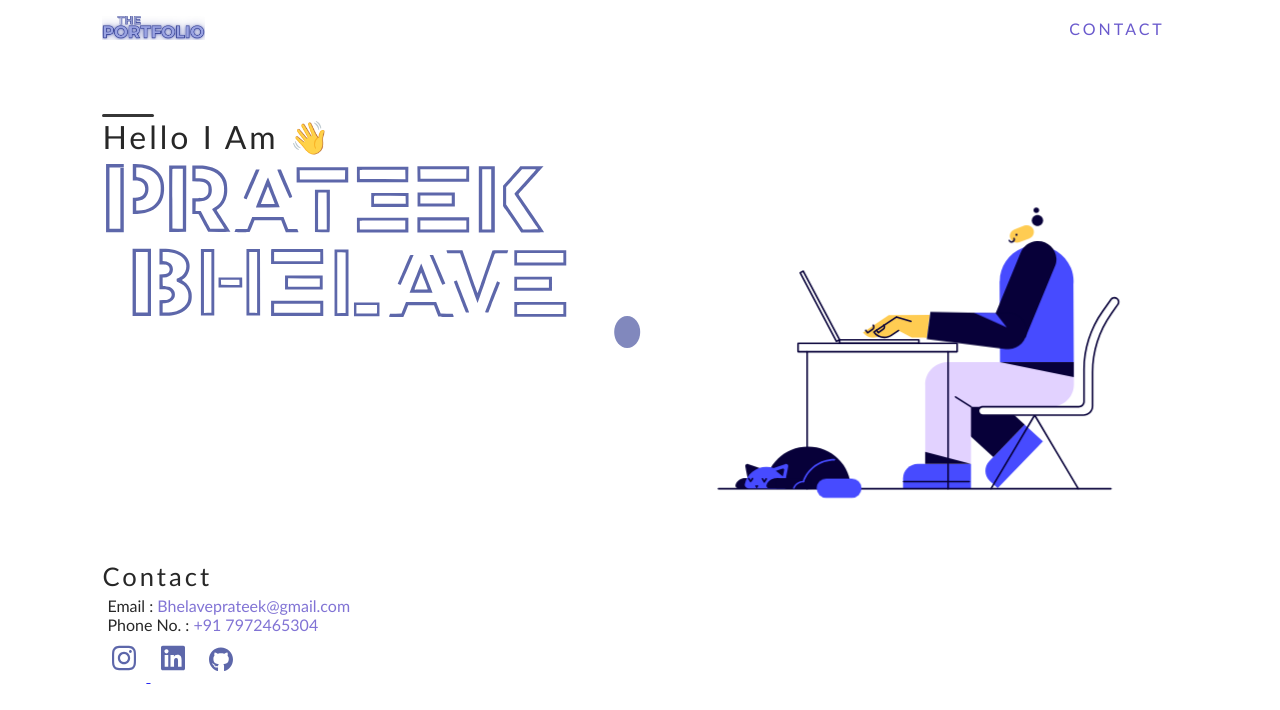
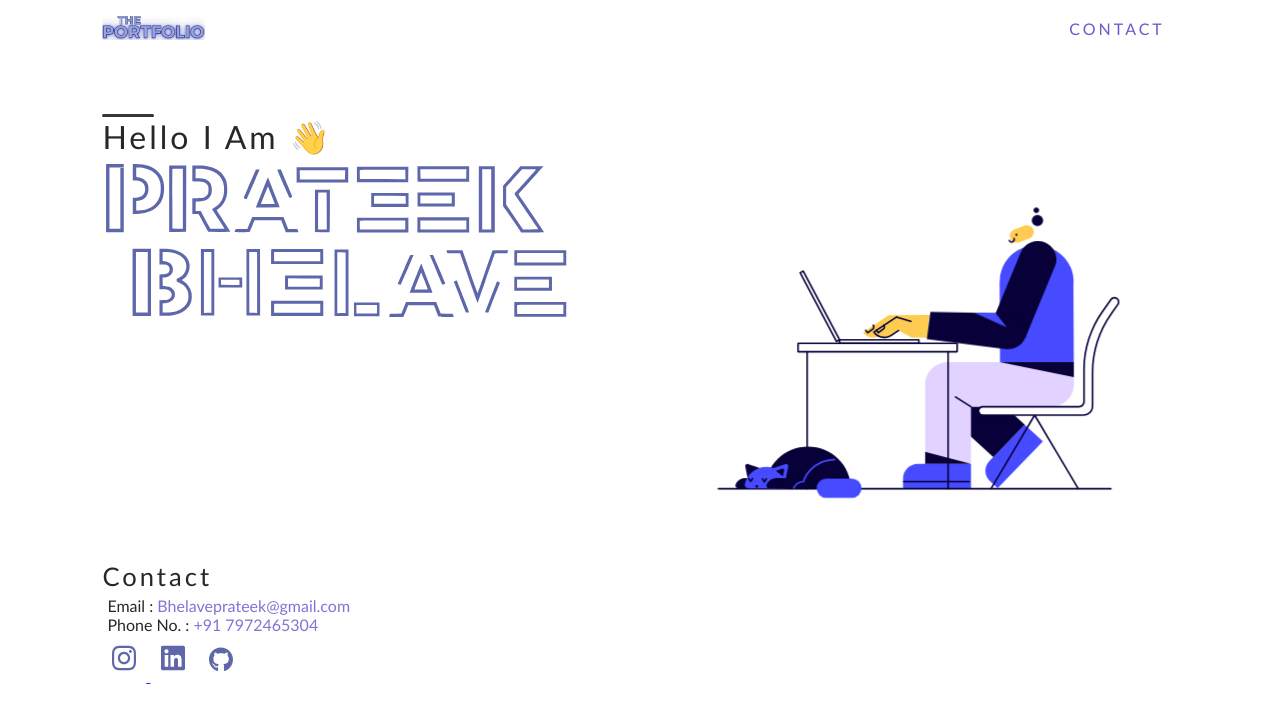
Before and after one commit to Prateek79/Resume, a plain HTML site: page index.html in a window 1280 px wide. Shown: the top 710 px of the page. Drawn offline with nearby package versions, Linux system fonts and the light colour scheme.

Commit message:
Update index.html

```diff
--- a/index.html
+++ b/index.html
@@ -43,7 +43,7 @@
 
 
         <div class="page1">
-            <div class="cursor"></div>
+            <!-- <div class="cursor"></div> -->
             <div class="left">
                 <div class="sm-line"></div>
                 <h1>Hello I am 👋</h1>
```
